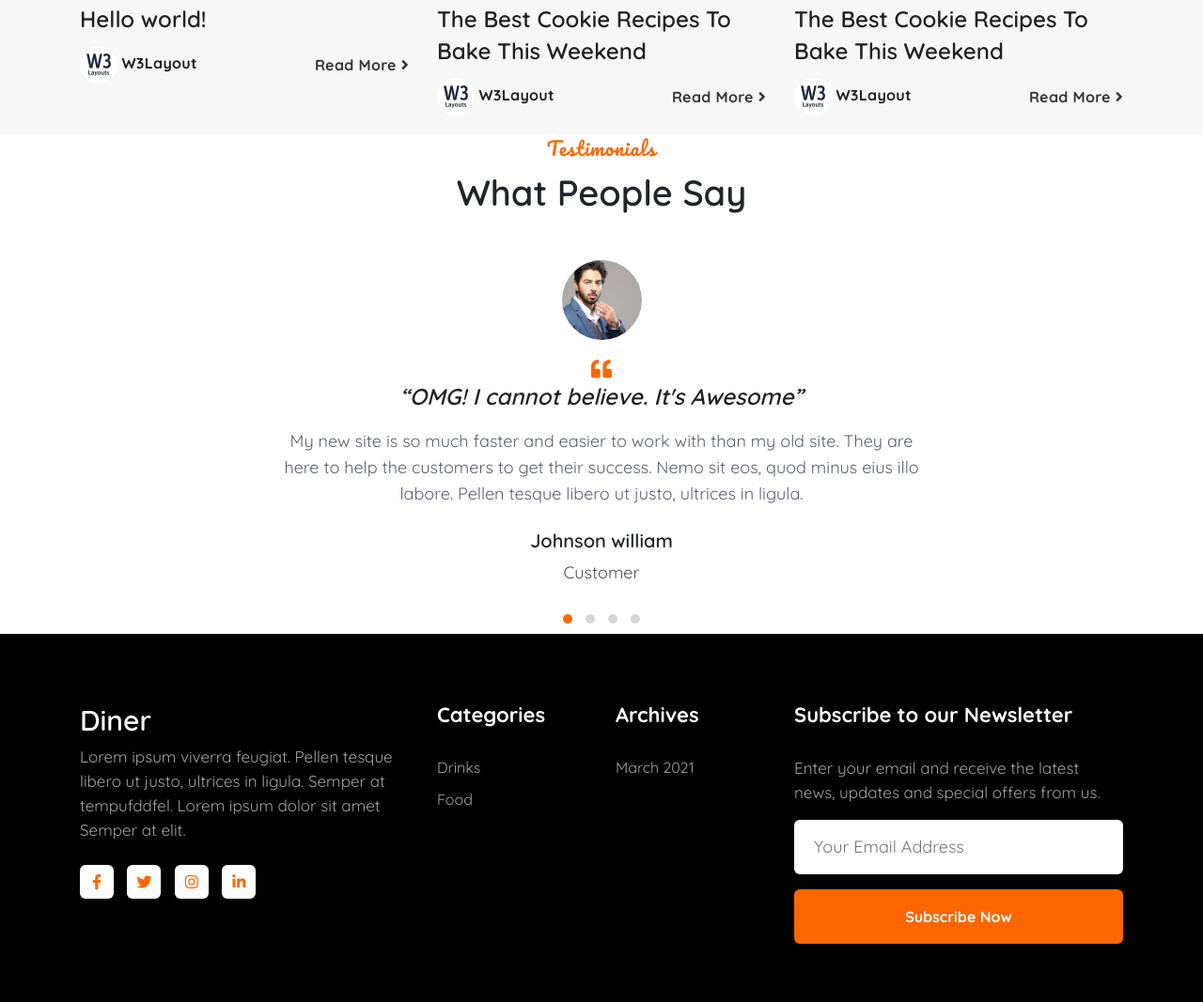
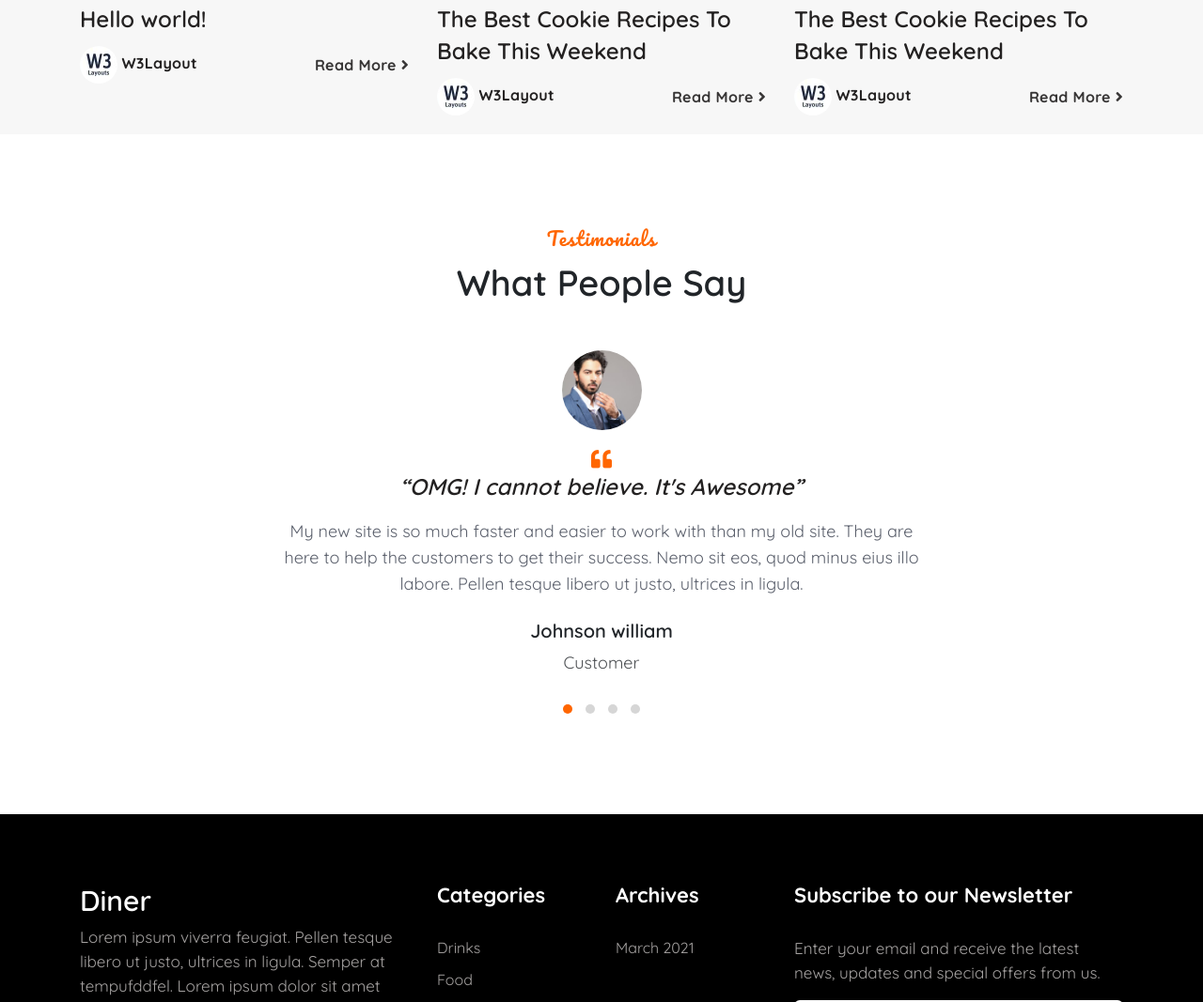
Before and after one commit to chuhaiphu/Capstone_Bootstrap_17, a plain HTML site: page index.html in a window 1280 px wide. Shown: the part 4813-5880 px from the top of the page at 94% size. Drawn offline with nearby package versions, Linux system fonts and the light colour scheme; a script that the page names is missing.

Commit message:
padding top, padding bottom .cmt

```diff
--- a/css/style.css
+++ b/css/style.css
@@ -675,6 +675,7 @@ p.count-text {
 /* CMT  */
 .cmt{
     text-align: center;
+    padding: 96px 0;
 }
 .cmt .cmt__item img{
     width: 85px;
```
